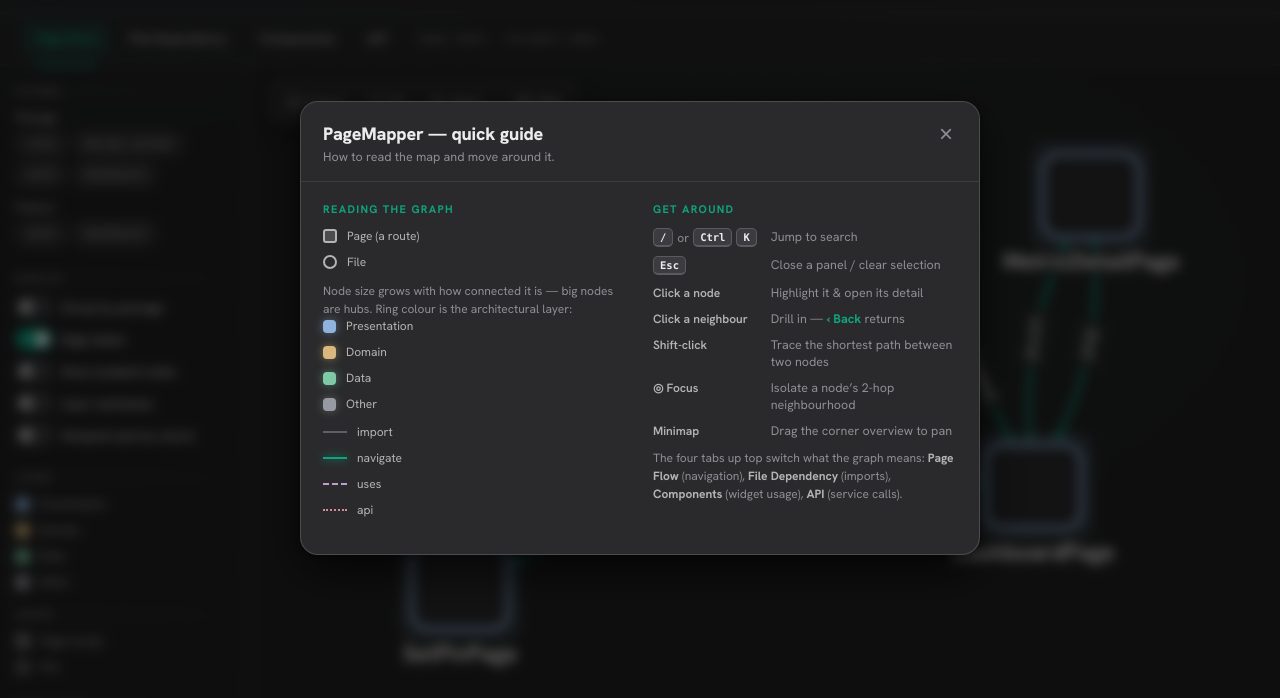
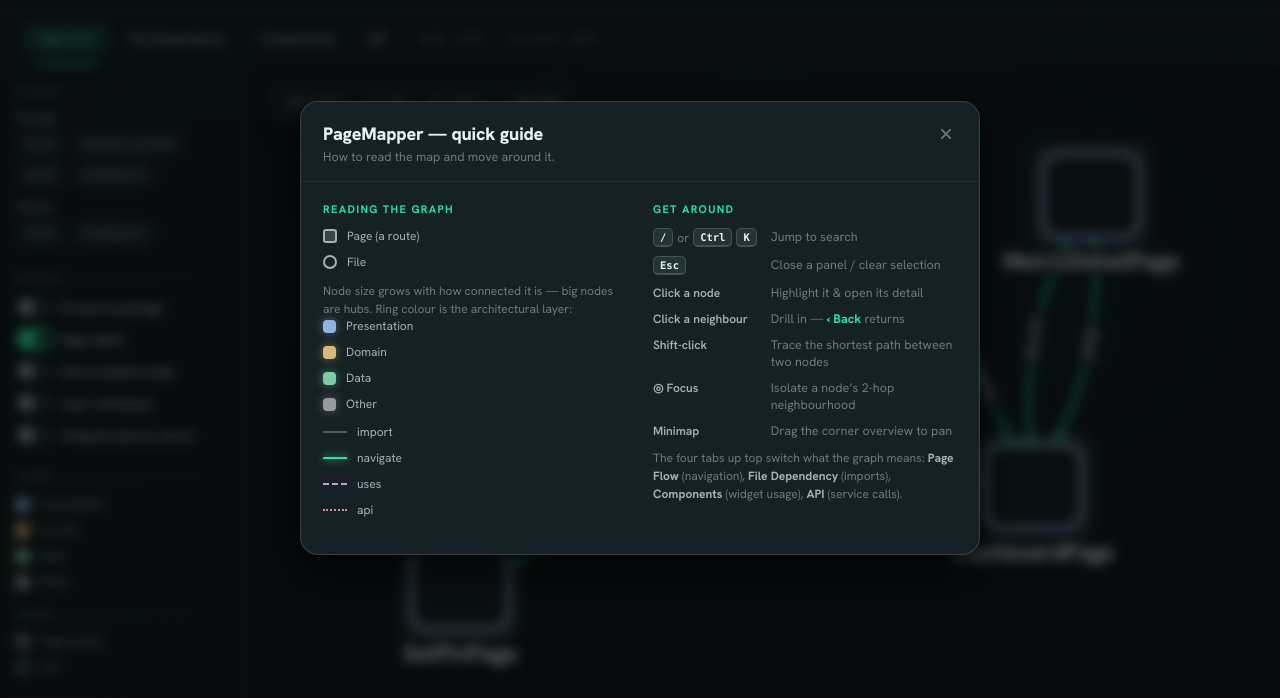
Before and after one commit to kinrujikorn/Flutterio, a website: page web/index.html in a window 1280 px wide. Shown: the part 72-770 px from the top of the page. Drawn offline with Linux system fonts and the light colour scheme; no server answers.

Commit message:
Update style.css

```diff
--- a/web/style.css
+++ b/web/style.css
@@ -14,29 +14,29 @@
 @font-face { font-family: "Hanken Grotesk"; font-style: normal; font-weight: 800; font-display: swap; src: url("vendor/fonts/hanken-grotesk-latin-800-normal.woff2") format("woff2"); }
 
 :root {
-  /* ---- Surfaces — neutral charcoal, ChatGPT-dark tones, flat ---- */
-  --bg:          #171717;   /* app shell (darkest, like the CGPT sidebar) */
-  --canvas:      #212121;   /* graph area (the CGPT main tone) */
-  --surface:     #2a2a2c;   /* panels / cards */
-  --surface-2:   #303032;
-  --surface-3:   #3c3c40;
-  --line:        rgba(255, 255, 255, .09);
-  --line-strong: rgba(255, 255, 255, .16);
+  /* ---- Surfaces — deep teal-navy ladder (matches the roadmap palette) ---- */
+  --bg:          #0b1215;   /* app shell (darkest) */
+  --canvas:      #0f181b;   /* graph area */
+  --surface:     #152124;   /* panels / cards */
+  --surface-2:   #1b282c;
+  --surface-3:   #243338;
+  --line:        rgba(255, 255, 255, .08);
+  --line-strong: rgba(255, 255, 255, .15);
   /* top-edge highlight that sells "lifted glass" on dark cards */
   --hi:          inset 0 1px 0 rgba(255, 255, 255, .045);
 
   /* ---- Ink ---- */
-  --ink:         #ececec;
-  --ink-soft:    #b4b4b4;
-  --ink-faint:   #8e8e96;
+  --ink:         #e9f1f2;
+  --ink-soft:    #a2b3b6;
+  --ink-faint:   #6a7c80;
 
-  /* ---- Accent — OpenAI green, used sparingly; no glow ---- */
-  --accent:      #10a37f;
-  --accent-2:    #19c37d;
-  --accent-ink:  #ffffff;            /* text on solid accent */
-  --accent-soft: rgba(16, 163, 127, .14);
-  --accent-line: rgba(16, 163, 127, .42);
-  --accent-glow: rgba(16, 163, 127, .42);   /* premium ambient glow */
+  /* ---- Accent — bright mint-teal, used sparingly ---- */
+  --accent:      #2fe0a3;
+  --accent-2:    #15c98e;
+  --accent-ink:  #06231a;            /* dark text on the bright accent */
+  --accent-soft: rgba(47, 224, 163, .13);
+  --accent-line: rgba(47, 224, 163, .34);
+  --accent-glow: rgba(47, 224, 163, .40);   /* ambient glow */
 
   /* ---- Layer palette — soft, desaturated, neutral (no vivid purple) ---- */
   --layer-presentation: #8fb3dd;   /* soft blue (was purple) */
@@ -45,10 +45,10 @@
   --layer-other:        #989aa3;   /* neutral gray */
 
   /* ---- Edge palette ---- */
-  --edge-import:   #5e5e69;
-  --edge-navigate: #10a37f;
+  --edge-import:   #4e5a5e;
+  --edge-navigate: #2fe0a3;
   --edge-uses:     #c39ad2;
-  --edge-api:      #d68b98;
+  --edge-api:      #e0899a;
 
   /* ---- Severity palette (insights) — muted ---- */
   --sev-high:   #e06b7e;
@@ -56,9 +56,9 @@
   --sev-low:    #84a8d8;
 
   /* ---- Atmosphere — soft green ambient (luxury-AI, restrained) ---- */
-  --aurora-1: rgba(16, 163, 127, .055);
-  --aurora-2: rgba(120, 150, 190, .035);
-  --aurora-3: rgba(16, 163, 127, .030);
+  --aurora-1: rgba(47, 224, 163, .06);
+  --aurora-2: rgba(120, 160, 175, .03);
+  --aurora-3: rgba(47, 224, 163, .035);
 
   /* soft neutral shadows (flat-leaning) */
   --shadow-sm: 0 1px 2px rgba(0,0,0,.40), 0 2px 6px rgba(0,0,0,.28);
```
